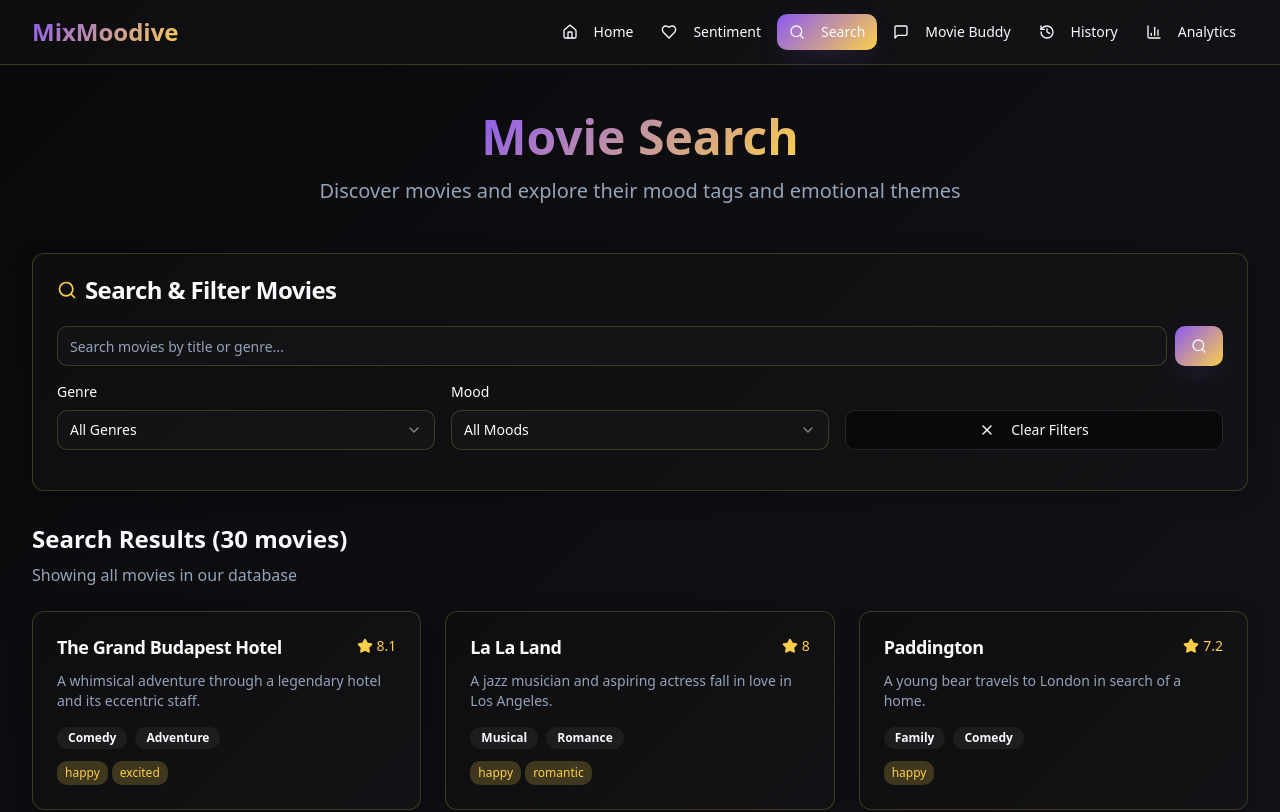
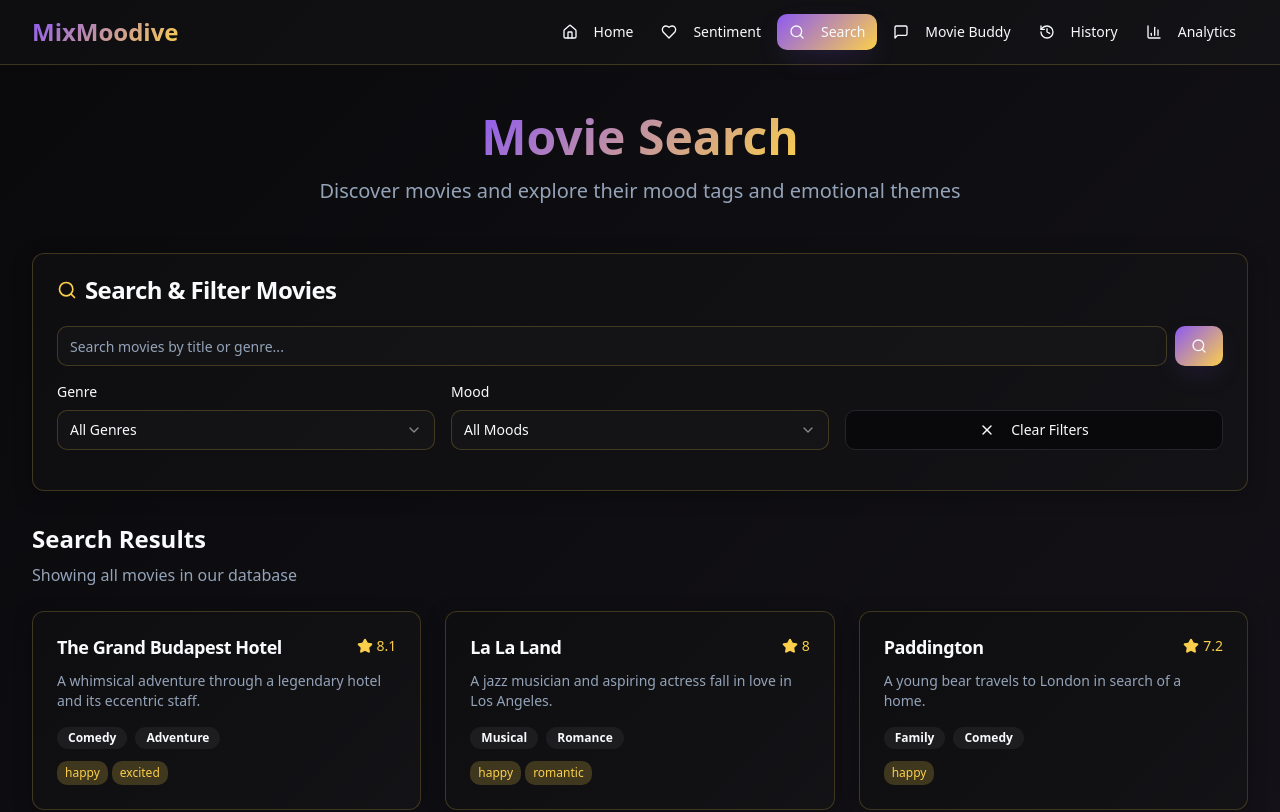
Before and after one commit to ishhhhhsu/mixmoodive-film-finder, a React (Vite) app: page /search in a window 1280 px wide. Shown: the top 812 px of the page. Built offline with nearby package versions, Linux system fonts and the light colour scheme.

Commit message:
Remove "(30 movies)" text

```diff
--- a/src/pages/SearchMovies.tsx
+++ b/src/pages/SearchMovies.tsx
@@ -152,7 +152,7 @@ const SearchMovies = () => {
         {/* Results */}
         <div className="mb-6">
           <h2 className="text-2xl font-bold mb-2">
-            Search Results ({filteredMovies.length} movies)
+            Search Results
           </h2>
           <p className="text-muted-foreground">
             {filteredMovies.length === movieDatabase.length
```
